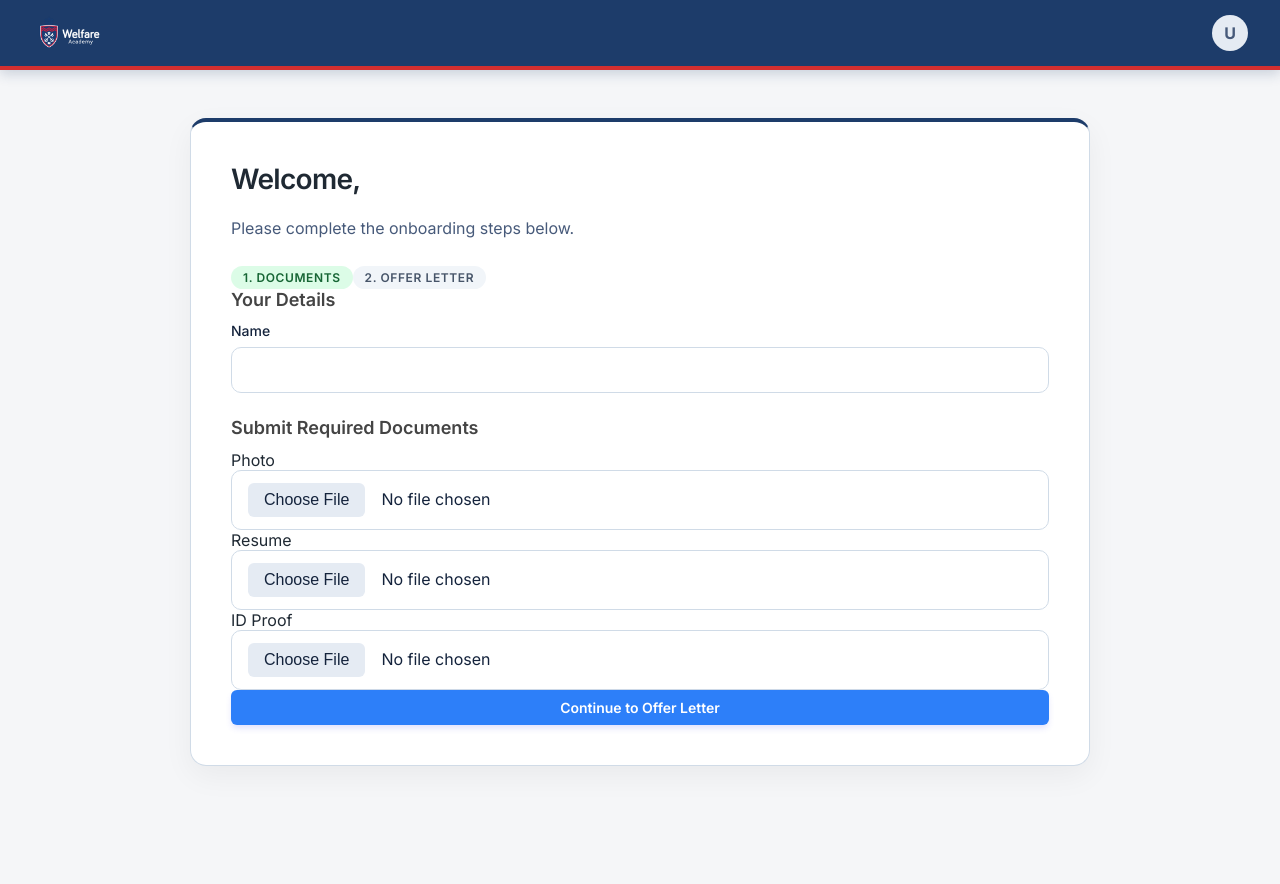
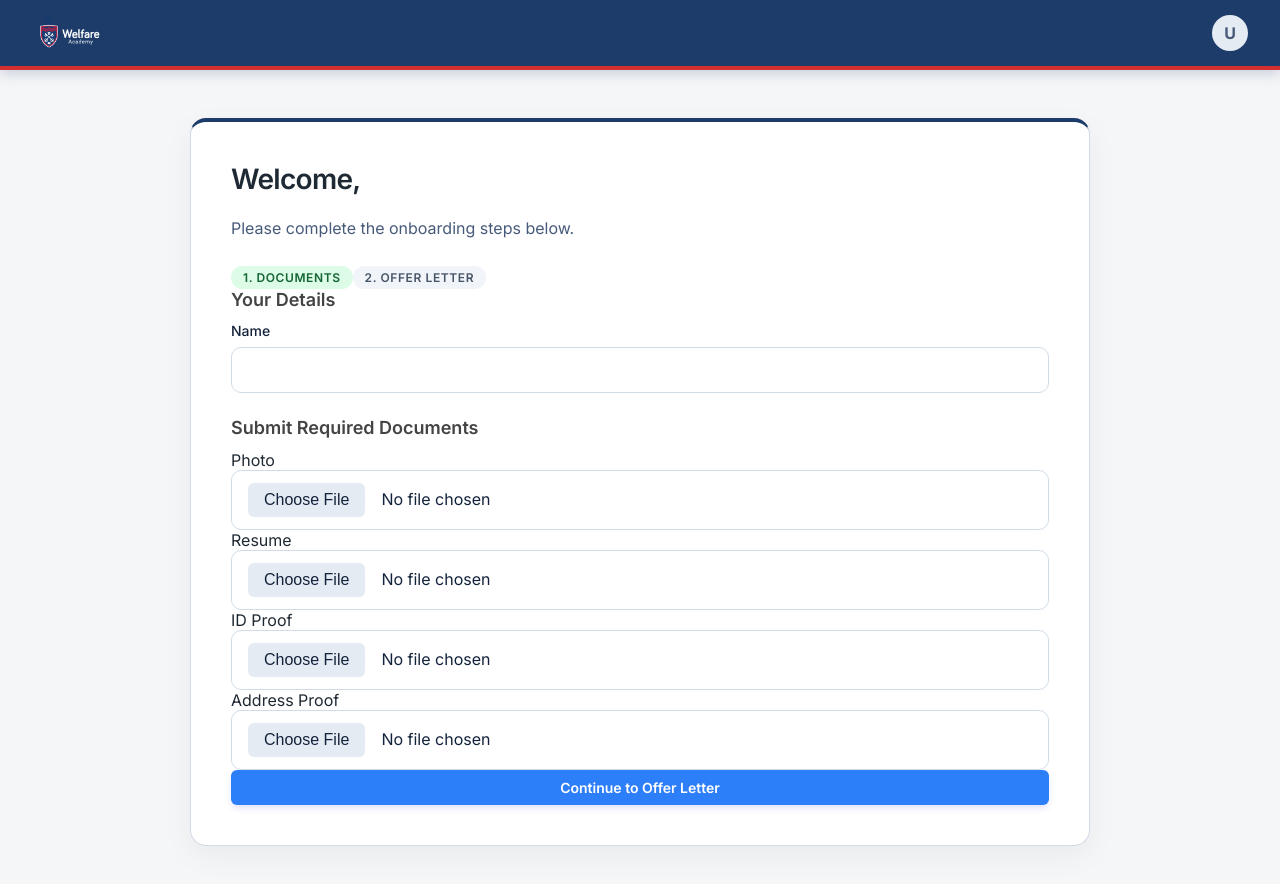
Before and after one commit to svz1/docuploader, a React (Vite) app: page /form in a window 1280 px wide. Shown: the top 884 px of the page. Before the commit the page ends 814 px from the top, so only its background shows below. Built offline with nearby package versions, Linux system fonts and the light colour scheme.

Commit message:
address proof added and ui corrections

```diff
--- a/src/AdminDashboard.tsx
+++ b/src/AdminDashboard.tsx
@@ -2,6 +2,7 @@ import { useState, useEffect } from "react";
 import { Link } from "react-router-dom";
 import { db } from "./firebase";
 import { collection, addDoc, onSnapshot } from "firebase/firestore";
+import { add } from "firebase/firestore/pipelines";
 
 function AdminDashboard() {
 
@@ -19,7 +20,8 @@ function AdminDashboard() {
       documents: {
         photo: false,
         resume: false,
-        idProof: false
+        idProof: false,
+        addressProof: false
       },
       offerSigned: false
     });
@@ -93,6 +95,7 @@ function AdminDashboard() {
                 <th>Photo</th>
                 <th>Resume</th>
                 <th>ID Proof</th>
+                <th>Address Proof </th>
                 <th>Offer Status</th>
                 <th>Actions</th>
               </tr>
@@ -126,6 +129,15 @@ function AdminDashboard() {
 
                   <td>
                     {student.documents?.idProof
+                      ? <div className="status-cell">
+                        <span className="badge badge-green">Submitted</span>
+                        <button className="admin-download-btn">Download</button>
+                      </div>
+                      : <span className="badge badge-gray">Pending</span>}
+                  </td>
+
+                  <td>
+                    {student.documents?.addressProof
                       ? <div className="status-cell">
                         <span className="badge badge-green">Submitted</span>
                         <button className="admin-download-btn">Download</button>
--- a/src/form.tsx
+++ b/src/form.tsx
@@ -15,6 +15,7 @@ function Form() {
   const [photo, setPhoto] = useState(false);
   const [resume, setResume] = useState(false);
   const [idProof, setIdProof] = useState(false);
+  const [addressProof, setAddressProof] = useState(false);
 
   useEffect(() => {
 
@@ -35,6 +36,7 @@ function Form() {
           setPhoto(data.documents.photo || false);
           setResume(data.documents.resume || false);
           setIdProof(data.documents.idProof || false);
+          setAddressProof(data.documents.addressProof || false);
         }
 
       }
@@ -57,7 +59,8 @@ function Form() {
       documents: {
         photo,
         resume,
-        idProof
+        idProof,
+        addressProof
       }
     });
 
@@ -115,6 +118,14 @@ function Form() {
                 onChange={(e) => setIdProof(!!e.target.files?.[0])}
               />
             </div>
+
+            <div className="form-doc-card">
+              <div className="form-doc-title">Address Proof</div>
+              <input
+                type="file"
+                onChange={(e) => setAddressProof(!!e.target.files?.[0])}
+              />
+            </div>
           </div>
 
           <button type="submit">
--- a/src/letter.html
+++ b/src/letter.html
@@ -1474,7 +1474,7 @@
             <span class="field-label">Amount from Second Instalment:</span> £ ___________<br>
             <span class="field-label">No. of Instalments:</span> ___________
           </td>
-          <td class="check-col"><span class="checkbox"></span></td>
+
         </tr>
       </tbody>
     </table>
```
